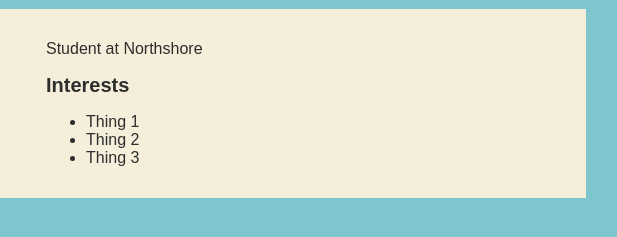
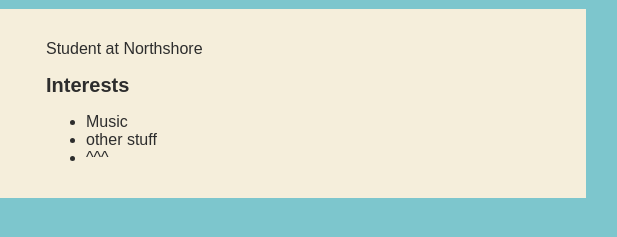
Before and after one commit to airglo/airglo.github.io, a plain HTML site: page index.html in a window 1280 px wide. Shown: the part 99-336 px from the top of the page, 454-1071 px from the left. Drawn offline with Linux system fonts and the light colour scheme.

Commit message:
A basic website

```diff
--- a/index.html
+++ b/index.html
@@ -90,9 +90,9 @@
                <section class="interests">
                    <header>Interests</header>
                 <ul>
-                    <li>Thing 1</li>
-                    <li>Thing 2</li>
-                    <li>Thing 3</li>
+                    <li>Music</li>
+                    <li>other stuff</li>
+                    <li>^^^</li>
                 </ul>
                </section>
             </div>
```
